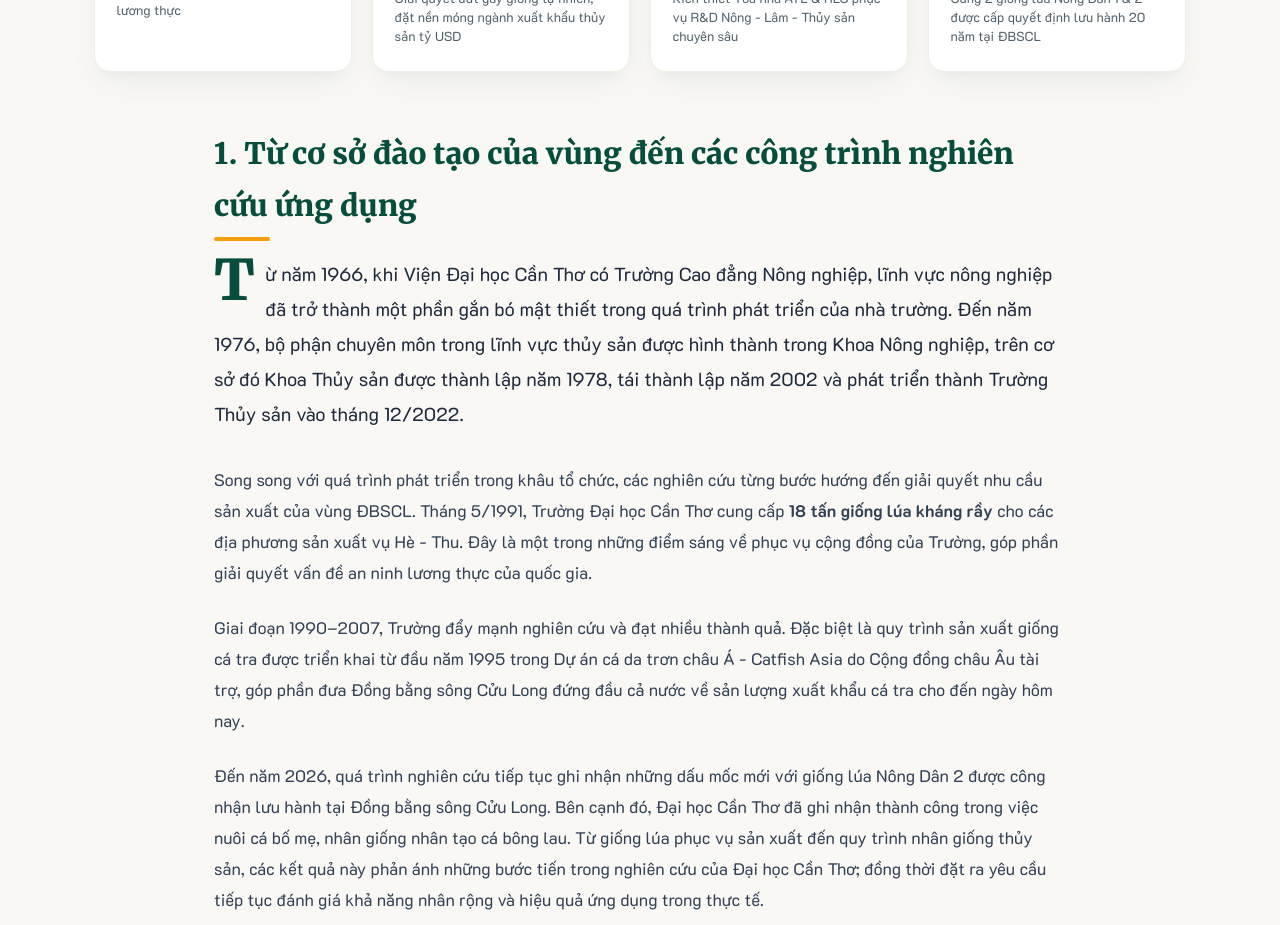
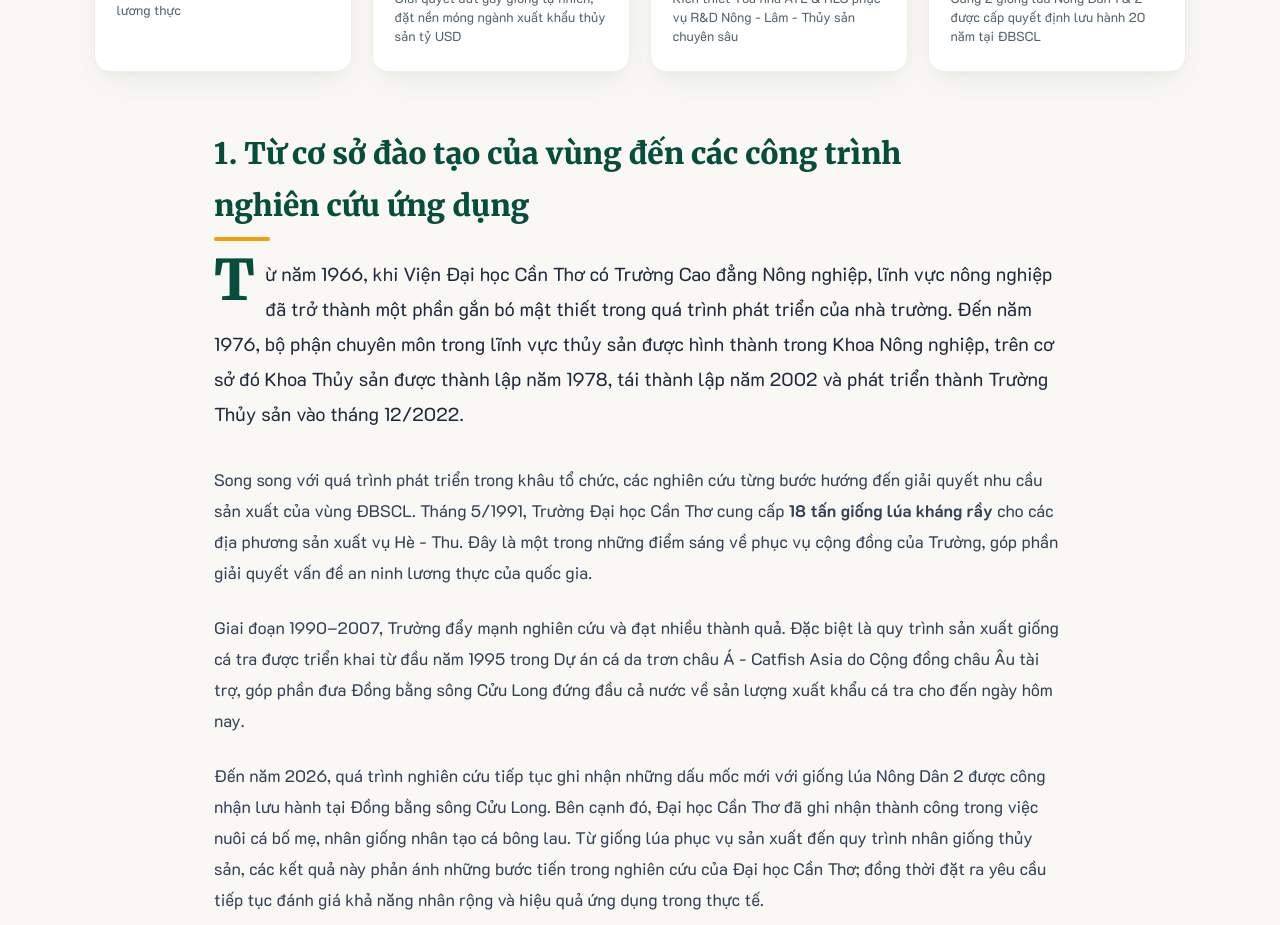
Before and after one commit to giahanluong192/mmj1, a Next.js app: page / in a window 1280 px wide. Shown: the part 940-1865 px from the top of the page. Built offline with nearby package versions, Linux system fonts and the light colour scheme.

Commit message:
style(typography): keep 'nghien cuu ung dung' together on section 1 heading

```diff
--- a/src/app/page.tsx
+++ b/src/app/page.tsx
@@ -222,7 +222,8 @@
       {/* Phần 1: Từ cơ sở đào tạo của vùng đến các công trình nghiên cứu ứng dụng */}
       <main className="article-container" id="lich-su">
         <h2 className="editorial-h2">
-          1. Từ cơ sở đào tạo của vùng đến các công trình nghiên cứu ứng dụng
+          1. Từ cơ sở đào tạo của vùng đến các công trình{" "}
+          <span className="nowrap-phrase">nghiên cứu ứng dụng</span>
         </h2>
 
         <p className="article-lead">
```
